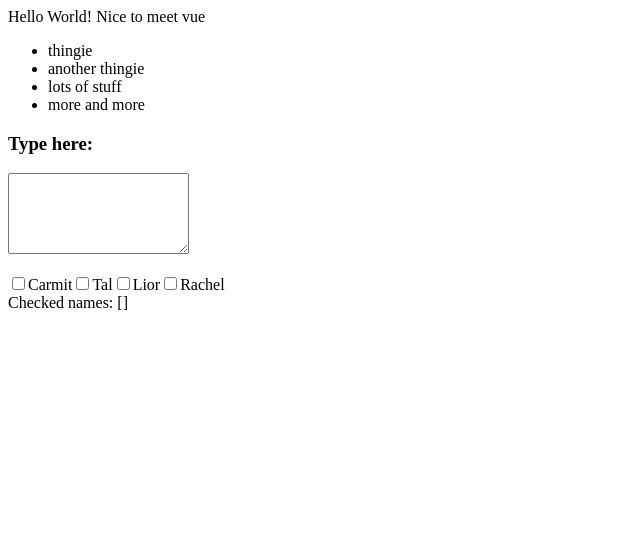
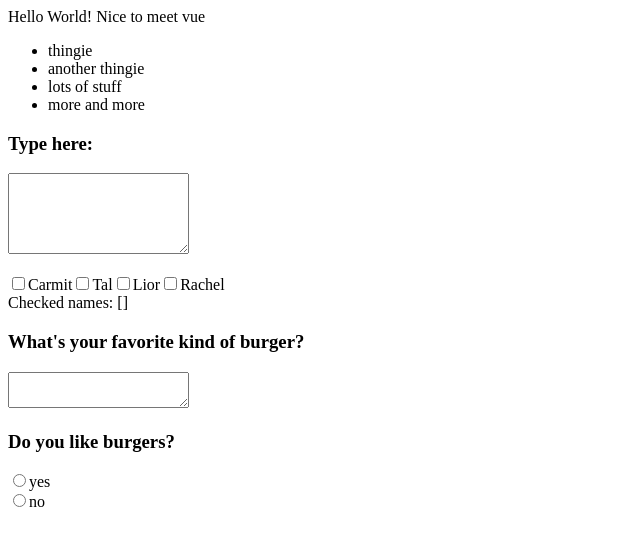
Before and after one commit to Talwind1/Vue.js, a plain HTML site: page index.html in a window 1280 px wide. Shown: the whole page, without its empty margins (0-640 px from the left). Drawn offline with nearby package versions, Linux system fonts and the light colour scheme.

Commit message:
v if v else task

```diff
--- a/index.html
+++ b/index.html
@@ -32,6 +32,24 @@
       </span>
       <br />
       <span>Checked names: {{checkedNames }}</span>
+      <div>
+        <h3>What's your favorite kind of burger?</h3>
+        <textarea v-model="burgers"></textarea>
+        <br />
+        <button v-if="burgers" type="submit">Let us know!</button>
+      </div>
+
+      <div id="app">
+        <h3>Do you like burgers?</h3>
+        <input v-model="burgers" value="yes" type="radio" id="yes" />
+        <label for="yes">yes</label>
+        <br />
+        <input v-model="burgers" value="no" type="radio" id="no" />
+        <label for="no">no</label>
+        <br />
+        <p v-if="burgers==='yes'" class="thumbs">👍</p>
+        <p v-else-if="burgers==='no'" class="thumbs">You are a crazy man</p>
+      </div>
     </div>
 
     <script src="https://unpkg.com/vue@next"></script>
@@ -54,6 +72,7 @@
               { value: "Lior" },
               { value: "Rachel" },
             ],
+            burgers: "",
           };
         },
       };
```
